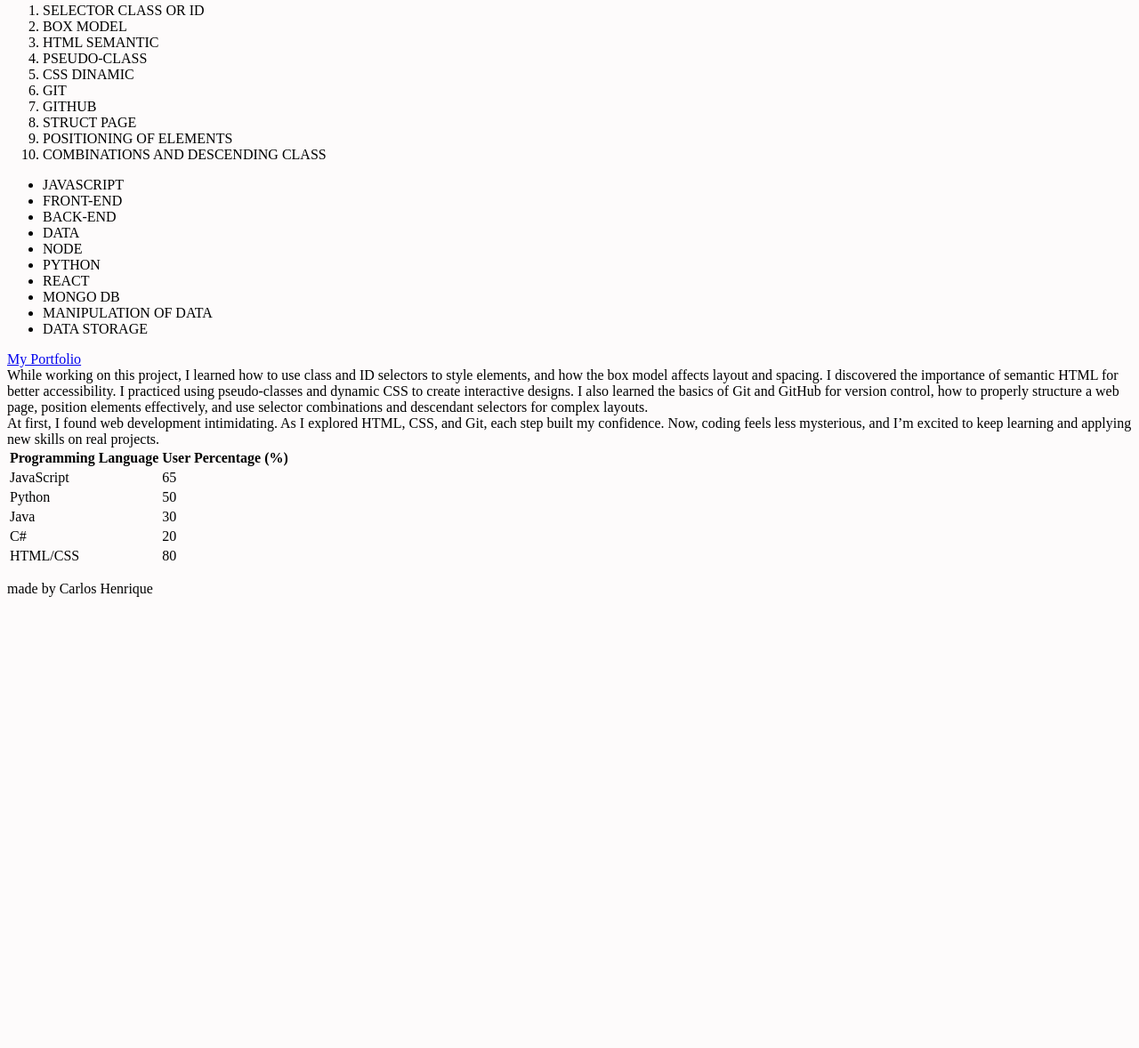
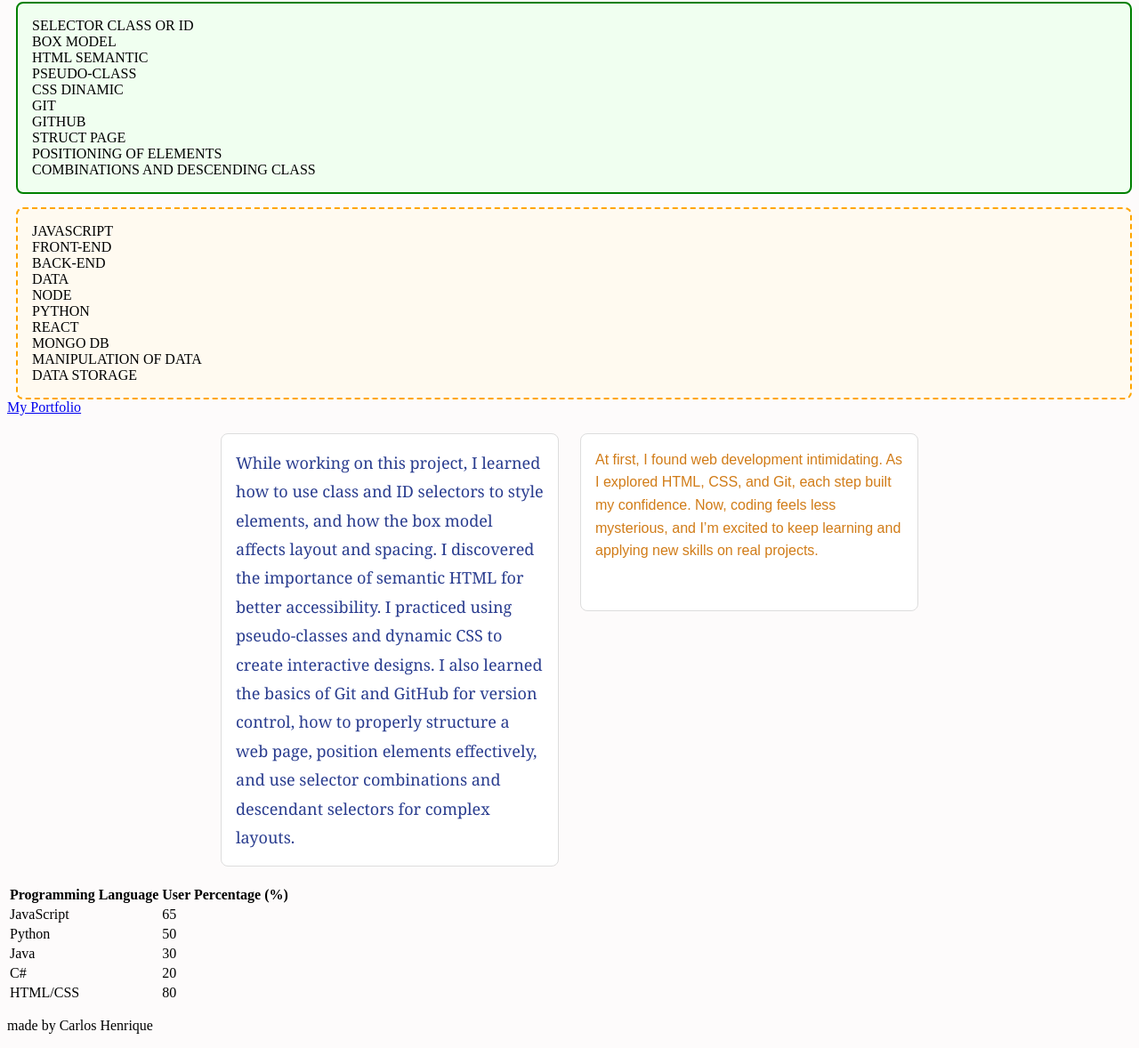
Before and after one commit to DeveloperScalambrine/Project-Lessons-Learned, a plain HTML site: page index.html in a window 1280 px wide. Shown: the part 284-1462 px from the top of the page at 89% size. Before the commit the page ends 971 px from the top, so only its background shows below. Drawn offline with Linux system fonts and the light colour scheme.

Commit message:
done all requirement

```diff
--- a/index.html
+++ b/index.html
@@ -39,12 +39,14 @@
         <li>DATA STORAGE</li>
       </ul>
       <a href="https://developerscalambrine.github.io/" target="_blank"  rel="noopener noreferrer">My Portfolio</a>
-      <article>
-        While working on this project, I learned how to use class and ID selectors to style elements, and how the box model affects layout and spacing. I discovered the importance of semantic HTML for better accessibility. I practiced using pseudo-classes and dynamic CSS to create interactive designs. I also learned the basics of Git and GitHub for version control, how to properly structure a web page, position elements effectively, and use selector combinations and descendant selectors for complex layouts.
-      </article>
-      <aside>
-        At first, I found web development intimidating. As I explored HTML, CSS, and Git, each step built my confidence. Now, coding feels less mysterious, and I’m excited to keep learning and applying new skills on real projects.
-      </aside>
+      <div class="conteiner-lado-a-lado">
+        <article class="lado-esquerdo">
+          While working on this project, I learned how to use class and ID selectors to style elements, and how the box model affects layout and spacing. I discovered the importance of semantic HTML for better accessibility. I practiced using pseudo-classes and dynamic CSS to create interactive designs. I also learned the basics of Git and GitHub for version control, how to properly structure a web page, position elements effectively, and use selector combinations and descendant selectors for complex layouts.
+        </article>
+        <aside class="lado-direito">
+          At first, I found web development intimidating. As I explored HTML, CSS, and Git, each step built my confidence. Now, coding feels less mysterious, and I’m excited to keep learning and applying new skills on real projects.
+        </aside>
+    </div>
       <table>
         <thead>
           <tr>
--- a/style.css
+++ b/style.css
@@ -11,3 +11,66 @@ body {
     width: 300px;
     height: 200px;
 }
+
+#licoes_aprendidas {
+    border: 2px solid green;
+    border-radius: 8px;
+    padding: 16px;
+    background-color: #f0fff0;
+    list-style: none;
+    margin: 15px 0 0 10px;
+}
+
+#licoes_a_aprender {
+    border: 2px dashed orange;
+    border-radius: 8px;
+    padding: 16px;
+    background-color: #fffaf0;
+    list-style: none;
+    margin: 15px 0 0 10px;
+}
+
+article {
+    font-size: 18px;
+    color: #2a3d8f;
+    line-height: 1.8;
+    font-family: 'Georgia', serif;
+}
+
+aside {
+   font-size: 16px;
+   color: #d17c18;
+   line-height: 1.6;
+   font-family: 'Arial', sans-serif;
+}
+
+.conteiner-lado-a-lado {
+    display: flex;
+    justify-content: center;   /* center content if container is wider than content */
+    align-items: flex-start;   /* align at the top */
+    gap: 24px;                 /* space between columns */
+    margin: 20px auto;
+  }
+
+  /* Give both columns the same width */
+  .lado-esquerdo, .lado-direito {
+    width: 380px;              /* fixed or max-width for balance */
+    min-height: 200px;         /* just for visual balance, optional */
+    box-sizing: border-box;
+    padding: 16px;
+    background: #fff;
+    border: 1px solid #ddd;
+    border-radius: 8px;
+    word-break: break-word;    /* ensures text wraps */
+  }
+
+  @media (max-width: 900px) {
+    .conteiner-lado-a-lado {
+      flex-direction: column;
+      align-items: stretch;
+    }
+    .lado-esquerdo, .lado-direito {
+      width: 100%;
+      margin-bottom: 16px;
+    }
+  }
```
